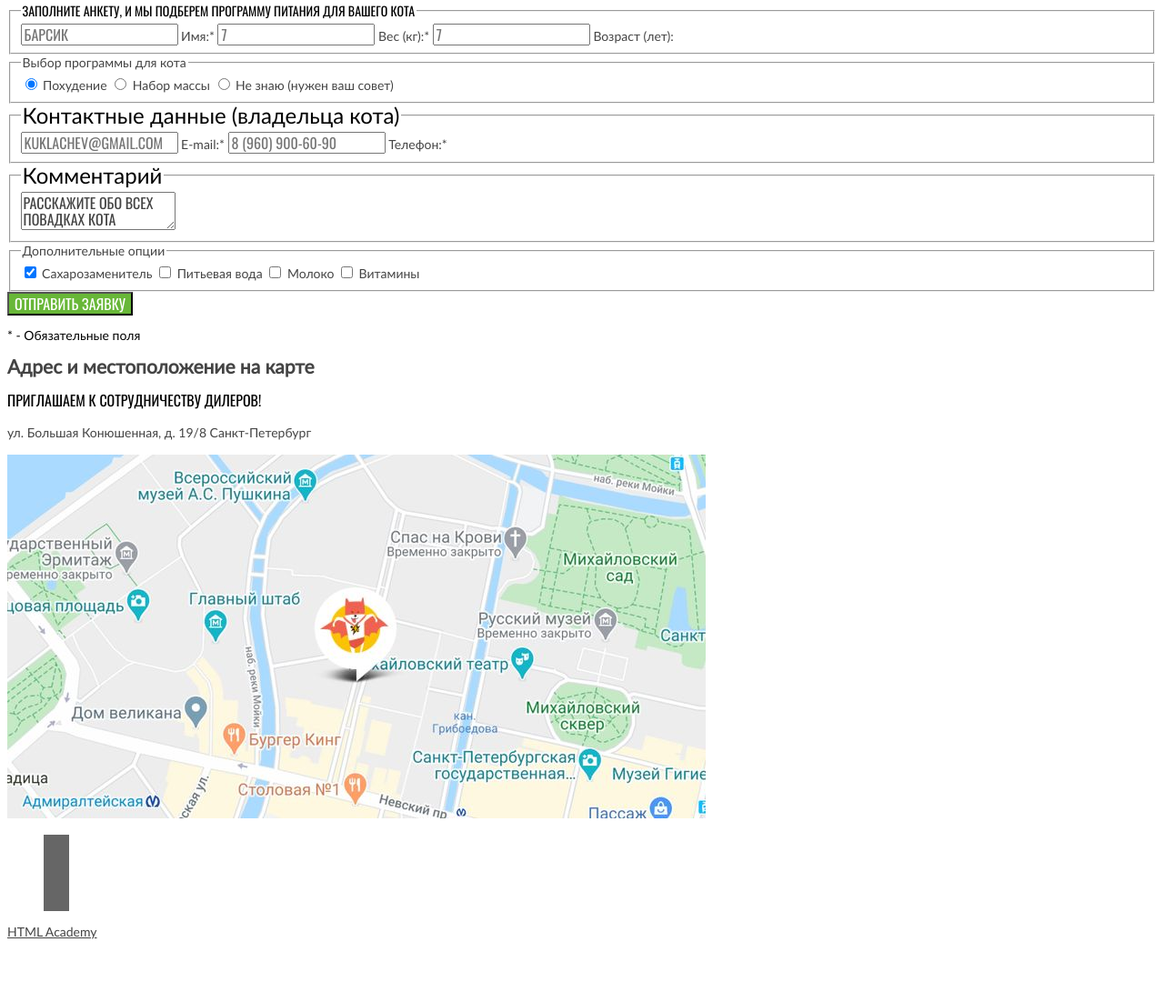
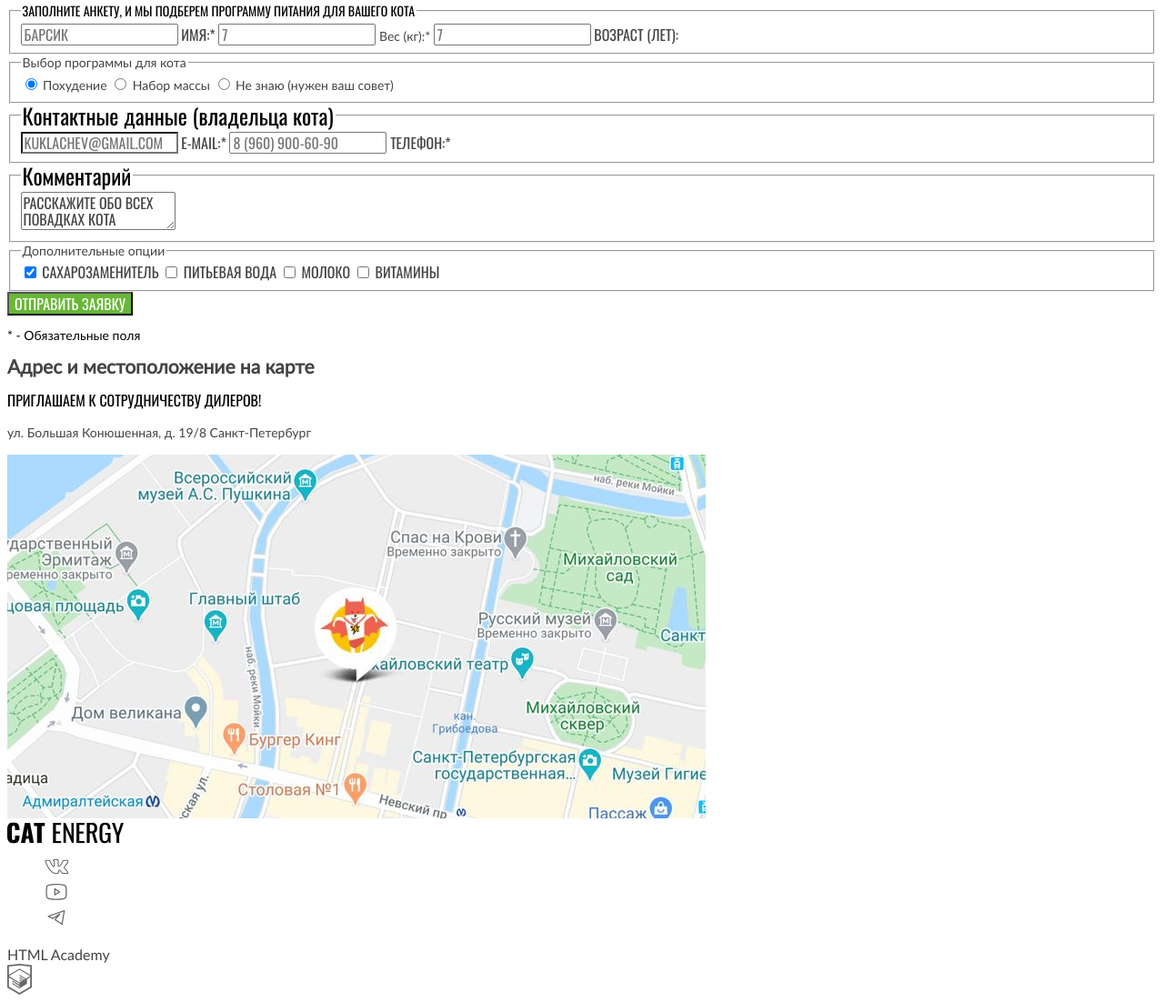
Before and after one commit to htmlacademy-adaptive/2394243-cat-energy-30, a website: page source/form.html in a window 1280 px wide. Shown: the part 259-1361 px from the top of the page at 91% size. Before the commit the page ends 1301 px from the top, so only its background shows below. Drawn offline with nearby package versions, Linux system fonts and the light colour scheme; files that its build step writes are made by us from their sources.

Commit message:
Исправления ошибок

```diff
--- a/source/form.html
+++ b/source/form.html
@@ -32,10 +32,10 @@
         <div class="main-nav__wrapper">
           <ul class="main-nav__list">
             <li class="main-nav__item">
-              <a class="main-nav__link" href="#">Главная</a>
+              <a class="main-nav__link" href="index.html">Главная</a>
             </li>
             <li class="main-nav__item">
-              <a class="main-nav__link" href="#">Каталог продукции</a>
+              <a class="main-nav__link" href="catalog.html">Каталог продукции</a>
             </li>
             <li class="main-nav__item main-nav__item--current">
               <a class="main-nav__link" href="#">Подбор программы</a>
@@ -83,10 +83,10 @@
               Контактные данные (владельца кота)
             </legend>
             <label class="main-form__label">
-              <input class="main-form__input" type="email" name="email" placeholder="kuklachev@gmail.com" required> E-mail:*
+              <input class="main-form__input main-form__input--email-icon" type="email" name="email" placeholder="kuklachev@gmail.com" required> E-mail:*
             </label>
             <label class="main-form__label">
-              <input class="main-form__input" type="tel" name="telephone" placeholder="8 (960) 900-60-90" required> Телефон:*
+              <input class="main-form__input main-form__input--telephone-icon" type="tel" name="telephone" placeholder="8 (960) 900-60-90" required> Телефон:*
             </label>
           </fieldset>
           <fieldset class="main-form__comment">
@@ -136,30 +136,35 @@
         </section>
         <section class="map">
           <picture>
-            <source type="image/jpeg"  media="(min-width: 1440px)" srcset="images/map-desktop2x@1x.jpg 1x, images/map-desktop2x@2x.jpg 2x" width="1440" height="400">
-            <source type="image/jpeg"  media="(min-width: 768px)" srcset="images/map-tablet2x@1x.jpg 1x, images/map-tablet2x@2x.jpg 2x" width="768" height="400">
+            <source type="image/jpeg" media="(min-width: 1440px)" srcset="images/map-desktop2x@1x.jpg, images/map-desktop2x@2x.jpg 2x" width="1440" height="400">
+            <source type="image/jpeg" media="(min-width: 768px)" srcset="images/map-tablet2x@1x.jpg, images/map-tablet2x@2x.jpg 2x" width="768" height="400">
             <img class="map__image" src="../source/images/map-mobile2x@1x.jpg" srcset="images/map-mobile2x@2x.jpg 2x" width="320" height="362" alt="Месторасположине магазина Cat Energy на карте.">
           </picture>
         </section>
         <section class="socials">
-          <a class="logo" href="#">
+          <a class="logo__footer" href="#">
           </a>
           <ul class="socials__list">
             <li class="socials__item">
-              <a class="socials__link" href="#">
+              <a class="socials__link socials__link--vk" href="#">
               </a>
             </li>
             <li class="socials__item">
-              <a class="socials__link" href="#">
+              <a class="socials__link socials__link--yt" href="#">
               </a>
             </li>
             <li class="socials__item">
-              <a class="socials__link" href="#">
+              <a class="socials__link socials__link--tg" href="#">
               </a>
             </li>
           </ul>
-          <a class="socials__author-logo" href="#">
-            HTML Academy
+          <div class="socials__container">
+            <a class="socials__author-logo socials__author-logo--text" href="#">
+              HTML Academy
+            </a>
+            <a class="socials__author-logo socials__author-logo--icon" href="#">
+            </a>
+          </div>
         </section>
       </div>
     </footer>
--- a/source/styles/blocks/main-form.scss
+++ b/source/styles/blocks/main-form.scss
@@ -38,6 +38,7 @@
 }
 
 .main-form__title {
+  font-family: "Oswald", sans-serif;
   text-transform: none;
   color: $title-font-color;
   font-size: 24px;
@@ -61,3 +62,10 @@
   color: $title-font-color;
   text-transform: none;
 }
+
+.main-form__label {
+  font-family: "Oswald", sans-serif;
+  font-size: 16px;
+  font-weight: 400;
+  text-transform: uppercase;
+}
```
Also changed, not shown: source/catalog.html (+15 -11 lines), source/index.html (+20 -16 lines).
